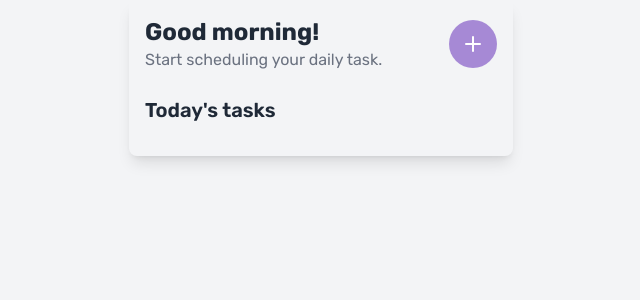
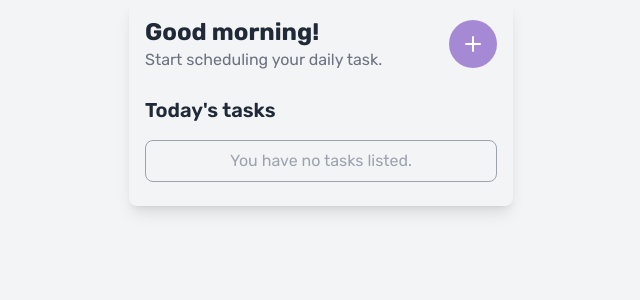
Before and after one commit to JBisente/TodoListApp, a React (Vite) app: page / in a window 1280 px wide. Shown: the top 300 px of the page, without its empty margins (319-959 px from the left). Built offline with nearby package versions, Linux system fonts and the light colour scheme.

Commit message:
updated folder structure

```diff
--- a/src/TodoList.jsx
+++ b/src/TodoList.jsx
@@ -1,6 +1,6 @@
 import { Plus, Trash } from "lucide-react";
 import { useState } from "react";
-import Modal from "./Modal";
+import AddModal from "./components/AddModal";
 
 const TodoList = () => {
   const getGreeting = () => {
@@ -42,7 +42,7 @@ const TodoList = () => {
   const [open, setOpen] = useState(false);
   return (
     <>
-      <Modal open={open} onClose={() => setOpen(false)} addTask={addTask} />
+      <AddModal open={open} onClose={() => setOpen(false)} addTask={addTask} />
       <div className="min-h-screen bg-gray-100">
         <div className="mx-auto w-full max-w-sm rounded-lg p-4 shadow-lg">
           <div className="mb-6 flex items-center justify-between">
@@ -66,7 +66,8 @@ const TodoList = () => {
             Today's tasks
           </h2>
           <ol>
-            {tasks.map((task, index) => {
+            {tasks.length !== 0 ? (
+              tasks.map((task, index) => {
                 return (
                   <li
                     key={index}
@@ -80,17 +81,28 @@ const TodoList = () => {
                       />
                       <div className="flex flex-col gap-2">
                         <p className="text-xs text-gray-600">{task.time}</p>
-                      <p className={`${task.completed ? "line-through" : ""}`}>
+                        <p
+                          className={`${task.completed ? "line-through" : ""}`}
+                        >
                           {task.task}
                         </p>
                       </div>
                     </div>
                     <div>
-                    <Trash size={16} onClick={() => deleteTask(index)} />
+                      <Trash
+                        size={16}
+                        onClick={() => deleteTask(index)}
+                        className="cursor-pointer text-violet-800/50"
+                      />
                     </div>
                   </li>
                 );
-            })}
+              })
+            ) : (
+              <li className="my-2 flex items-center justify-center rounded-lg border border-gray-400 p-2">
+                <p className="text-gray-400">You have no tasks listed.</p>
+              </li>
+            )}
           </ol>
         </div>
       </div>
--- a/src/Modal.jsx
+++ b/src/components/AddModal.jsx
@@ -1,7 +1,7 @@
 import { X } from "lucide-react";
 import { useState } from "react";
 
-function Modal({ open, onClose, addTask }) {
+function AddModal({ open, onClose, addTask }) {
   const [task, setTask] = useState({
     time: "",
     task: "",
@@ -10,18 +10,12 @@ function Modal({ open, onClose, addTask }) {
 
   function handleSubmit(e) {
     e.preventDefault();
-    createId();
     // Add a new task in the list
     addTask(task);
 
     // Clears the task form
     setTask({ id: ``, time: "", task: "", completed: false });
     onClose();
-  }
-
-  function createId() {
-    const id = new Date().getDay;
-    console.log(id);
   }
 
   return (
@@ -42,6 +36,7 @@ function Modal({ open, onClose, addTask }) {
               value={task.task}
               type="text"
               className="rounded-lg border border-gray-400 bg-transparent px-2 py-4"
+              required
             />
           </div>
           <div className="flex flex-col">
@@ -51,6 +46,7 @@ function Modal({ open, onClose, addTask }) {
               value={task.time}
               type="time"
               className="rounded-lg border border-gray-400 bg-transparent px-2 py-4"
+              required
             />
           </div>
           <div>
@@ -67,4 +63,4 @@ function Modal({ open, onClose, addTask }) {
   );
 }
 
-export default Modal;
+export default AddModal;
```
Lines whose indentation alone changed are shown as unchanged.
